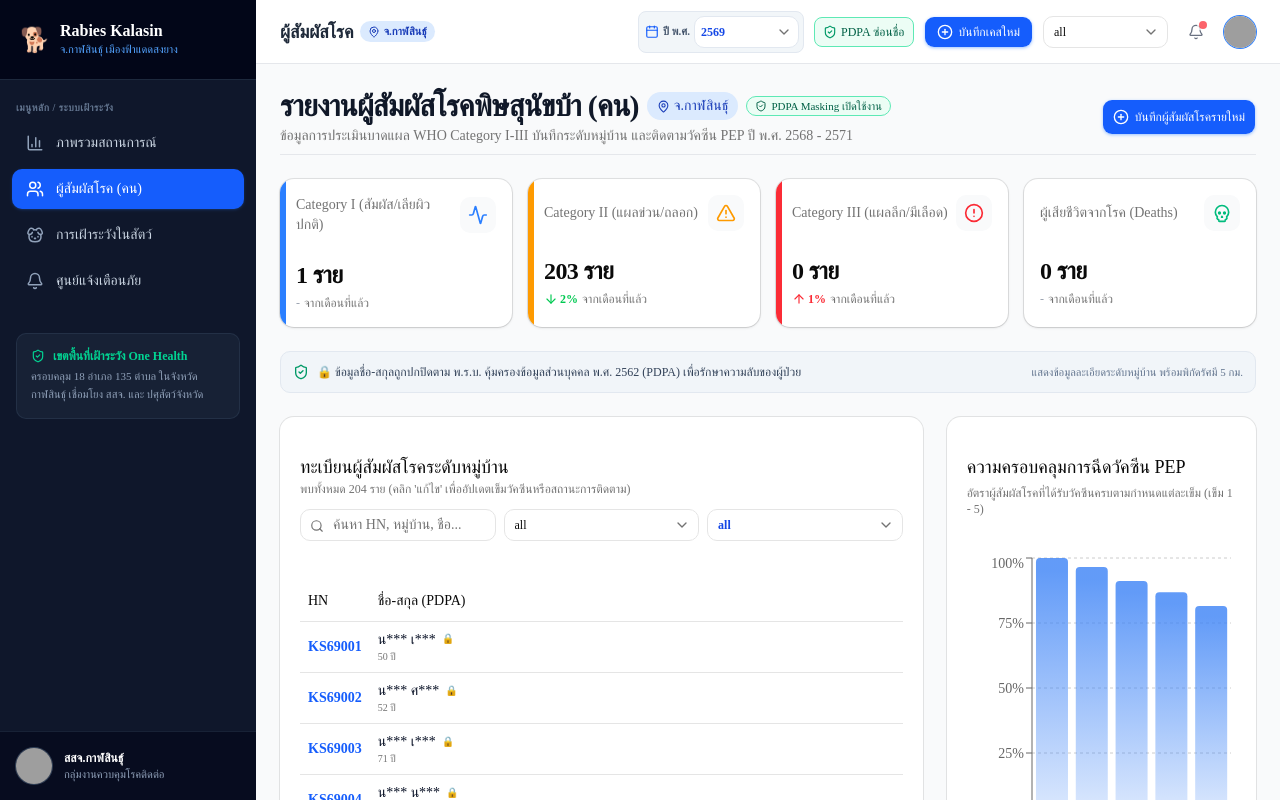
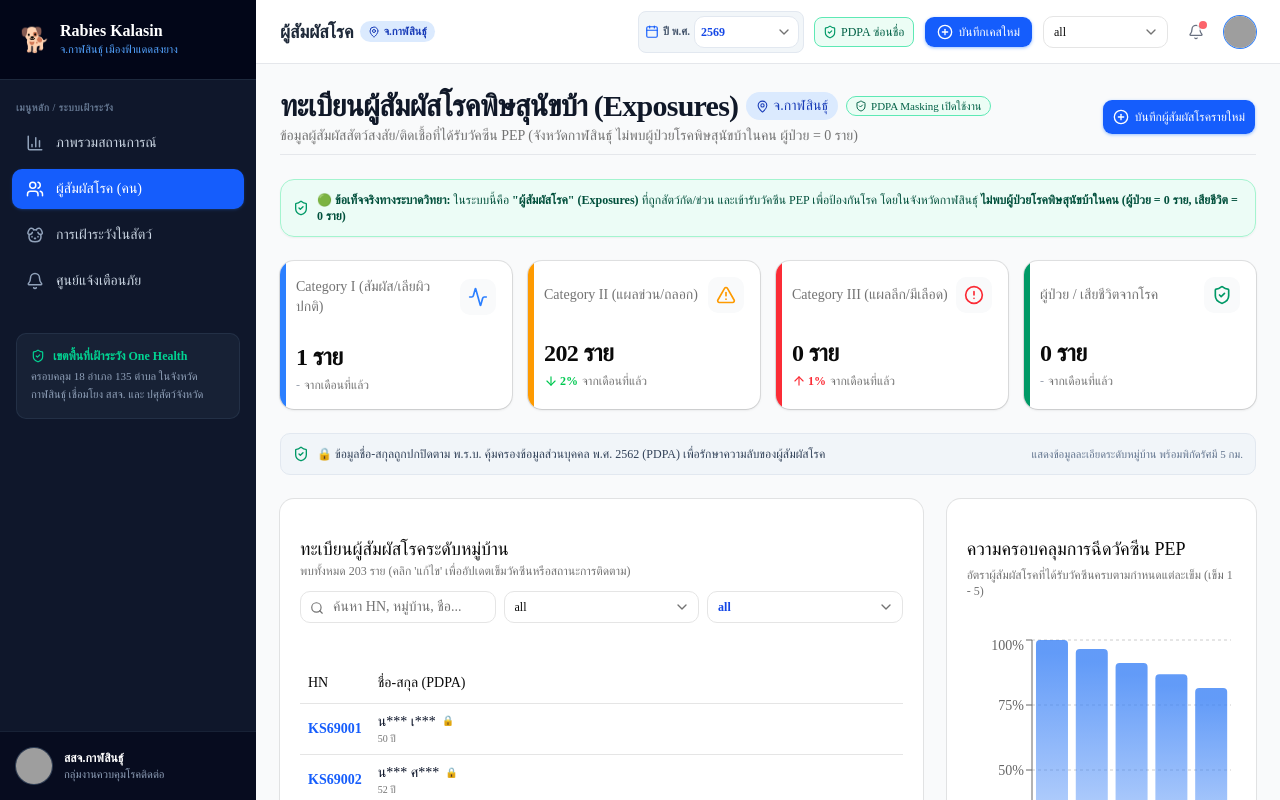
Before and after one commit to cdkls46000-sketch/rabies-dashboard, a Next.js app: page /rabies-dashboard/patients in a window 1280 px wide. Built offline with nearby package versions, Linux system fonts and the light colour scheme; grey boxes are pictures that could not be loaded.

Commit message:
fix: clarify 0 human rabies cases, distinguish exposures (133) from patients across all pages

```diff
--- a/src/app/alerts/page.tsx
+++ b/src/app/alerts/page.tsx
@@ -27,7 +27,7 @@ const alertRules = [
   { id: 2, level: 'critical', desc: 'ผู้สัมผัสโรคบาดแผลระดับ 3 (Cat III) ขาดนัดฉีดวัคซีนหรือไม่ได้ RIG ภายใน 24 ชม.' },
   { id: 3, level: 'critical', desc: 'พบผู้สัมผัสโรคถูกสัตว์ที่ยืนยันผลบวกกัดในพื้นที่' },
   { id: 4, level: 'urgent', desc: 'มีรายงานสัตว์สงสัยเพิ่มขึ้นผิดปกติ (>50% เทียบสัปดาห์ก่อน)' },
-  { id: 5, level: 'urgent', desc: 'พบผู้ป่วยถูกสัตว์จรจัดไม่ทราบประวัติกัดมากกว่า 3 รายในตำบลเดียวกัน' },
+  { id: 5, level: 'urgent', desc: 'พบผู้สัมผัสโรคถูกสัตว์จรจัดไม่ทราบประวัติกัดมากกว่า 3 รายในตำบลเดียวกัน' },
   { id: 6, level: 'warning', desc: 'ความครอบคลุมการฉีดวัคซีนสัตว์ในระดับอำเภอต่ำกว่าเกณฑ์ความปลอดภัย (<80%)' },
   { id: 7, level: 'warning', desc: 'คลังสำรองวัคซีนป้องกันโรคพิษสุนัขบ้า (PVRV/RIG) ใน รพ.สต. หรือ รพช. ต่ำกว่าระดับปลอดภัย' },
 ];
--- a/src/app/page.tsx
+++ b/src/app/page.tsx
@@ -1,6 +1,6 @@
 'use client';
 
-import { BarChart3, Users, Bug, Shield, MapPin, PlusCircle } from 'lucide-react';
+import { Users, Bug, Shield, MapPin, PlusCircle, ShieldCheck, UserCheck } from 'lucide-react';
 import KpiCard from '@/components/dashboard/kpi-card';
 import MapView from '@/components/dashboard/map-view';
 import TrendChart from '@/components/dashboard/trend-chart';
@@ -8,6 +8,7 @@ import SpeciesChart from '@/components/dashboard/species-chart';
 import ProvinceRankChart from '@/components/dashboard/province-rank-chart';
 import AlertList from '@/components/dashboard/alert-list';
 import { Button } from '@/components/ui/button';
+import { Badge } from '@/components/ui/badge';
 import { useData } from '@/context/data-context';
 
 export default function DashboardPage() {
@@ -33,33 +34,63 @@ export default function DashboardPage() {
           onClick={() => setIsNewCaseOpen(true)}
           className="w-full sm:w-auto bg-blue-600 hover:bg-blue-700 text-white text-xs h-8 sm:h-9 gap-1.5 shadow-sm shadow-blue-500/20 active:scale-98"
         >
-          <PlusCircle size={15} /> บันทึกเคสผู้สัมผัสโรคใหม่
+          <PlusCircle size={15} /> บันทึกข้อมูลผู้สัมผัสโรคใหม่
         </Button>
       </div>
 
-      {/* KPI Cards in responsive grid */}
+      {/* แถบแจ้งสถานะสำคัญ: ยืนยันไม่มีผู้ป่วยในคน มีเฉพาะผู้สัมผัสโรค */}
+      <div className="p-3 sm:p-4 bg-gradient-to-r from-emerald-50 via-teal-50 to-emerald-50 border border-emerald-200 rounded-xl flex flex-col sm:flex-row sm:items-center justify-between gap-2.5 shadow-xs">
+        <div className="flex items-start sm:items-center gap-2.5">
+          <div className="w-9 h-9 rounded-full bg-emerald-100 border border-emerald-300 flex items-center justify-center shrink-0 mt-0.5 sm:mt-0">
+            <ShieldCheck className="w-5 h-5 text-emerald-600" />
+          </div>
+          <div>
+            <div className="flex flex-wrap items-center gap-2">
+              <span className="font-bold text-sm sm:text-base text-emerald-950">
+                สถานการณ์ในคน: ไม่พบผู้ป่วยโรคพิษสุนัขบ้า (ผู้ป่วย = 0 ราย)
+              </span>
+              <Badge className="bg-emerald-600 hover:bg-emerald-700 text-white text-[10px] h-5 font-semibold">
+                ปลอดผู้ป่วยในคน 100%
+              </Badge>
+            </div>
+            <p className="text-emerald-800 text-xs mt-0.5 leading-relaxed">
+              ในพื้นที่จังหวัดกาฬสินธุ์ <strong>ไม่มีผู้ป่วยแม้แต่รายเดียว (0 ราย)</strong> มีเฉพาะ <strong>ผู้สัมผัสโรค (133 ราย)</strong> ที่ถูกสัตว์กัด/ข่วน และได้รับการดูแลฉีดวัคซีนป้องกันหลังสัมผัส (PEP) ครบถ้วนตามมาตรฐาน
+            </p>
+          </div>
+        </div>
+        <div className="flex items-center gap-2 sm:flex-col sm:items-end shrink-0 pt-1 sm:pt-0 border-t sm:border-t-0 border-emerald-200/60 text-emerald-800 text-xs">
+          <span className="font-bold text-emerald-900">ผู้เสียชีวิต: 0 ราย</span>
+          <span className="text-[11px] text-emerald-700 font-medium">สสจ.กาฬสินธุ์</span>
+        </div>
+      </div>
+
+      {/* 4 KPI Cards: ผู้ป่วย (0), ผู้สัมผัส (133), สัตว์ผลบวก (32), วัคซีนสัตว์ (84.5%) */}
       <div className="grid gap-3 sm:gap-4 grid-cols-1 sm:grid-cols-2 lg:grid-cols-4">
+        {/* KPI 1: ผู้ป่วยโรคพิษสุนัขบ้าในคน = 0 ราย */}
         <KpiCard
-          title="เคสรายงานทั้งหมด"
-          value={`${dashboardSummary.totalCases.toLocaleString()} ราย`}
-          change={dashboardSummary.totalCasesChange}
-          icon={BarChart3}
+          title="ผู้ป่วยโรคพิษสุนัขบ้า (คน)"
+          value="0 ราย"
+          change={0}
+          icon={UserCheck}
+          colorClass="text-emerald-600"
+        />
+        {/* KPI 2: ผู้สัมผัสโรคสะสม */}
+        <KpiCard
+          title="ผู้สัมผัสโรค (รับวัคซีน PEP)"
+          value={`${dashboardSummary.totalExposures.toLocaleString()} ราย`}
+          change={dashboardSummary.totalExposuresChange}
+          icon={Users}
           colorClass="text-blue-500"
         />
+        {/* KPI 3: สัตว์ตรวจยืนยันผลบวก 32 หัว */}
         <KpiCard
-          title="ผู้สัมผัสโรค (คน)"
-          value={`${dashboardSummary.totalExposures.toLocaleString()} คน`}
-          change={dashboardSummary.totalExposuresChange}
-          icon={Users}
-          colorClass="text-orange-500"
-        />
-        <KpiCard
-          title="สัตว์ตรวจยืนยันผลบวก"
+          title="สัตว์ตรวจยืนยันผลบวก (Lab +)"
           value={`${dashboardSummary.positiveAnimals.toLocaleString()} ตัว`}
           change={dashboardSummary.positiveAnimalsChange}
           icon={Bug}
           colorClass="text-red-500"
         />
+        {/* KPI 4: ความครอบคลุมวัคซีนในสัตว์ */}
         <KpiCard
           title="ความครอบคลุมวัคซีนในสัตว์"
           value={`${dashboardSummary.vaccinationCoverage}%`}
--- a/src/app/patients/page.tsx
+++ b/src/app/patients/page.tsx
@@ -77,7 +77,7 @@ export default function PatientsPage() {
         <div>
           <div className="flex flex-wrap items-center gap-1.5 sm:gap-2">
             <h1 className="text-xl sm:text-2xl md:text-3xl font-bold tracking-tight text-gray-900">
-              รายงานผู้สัมผัสโรคพิษสุนัขบ้า (คน)
+              ทะเบียนผู้สัมผัสโรคพิษสุนัขบ้า (Exposures)
             </h1>
             <span className="text-xs sm:text-sm font-normal px-2.5 py-0.5 sm:py-1 bg-blue-100 text-blue-800 rounded-full flex items-center gap-1 shrink-0">
               <MapPin size={13} /> จ.กาฬสินธุ์
@@ -87,7 +87,7 @@ export default function PatientsPage() {
             </Badge>
           </div>
           <p className="text-xs sm:text-sm text-muted-foreground mt-0.5">
-            ข้อมูลการประเมินบาดแผล WHO Category I-III บันทึกระดับหมู่บ้าน และติดตามวัคซีน PEP ปี พ.ศ. 2568 - 2571
+            ข้อมูลผู้สัมผัสสัตว์สงสัย/ติดเชื้อที่ได้รับวัคซีน PEP (จังหวัดกาฬสินธุ์ ไม่พบผู้ป่วยโรคพิษสุนัขบ้าในคน ผู้ป่วย = 0 ราย)
           </p>
         </div>
 
@@ -99,7 +99,17 @@ export default function PatientsPage() {
         </Button>
       </div>
 
-      {/* KPI Cards */}
+      {/* แถบชี้แจงระบาดวิทยา: ไม่มีผู้ป่วย มีเฉพาะผู้สัมผัสโรค */}
+      <div className="p-3 bg-emerald-50/90 border border-emerald-200 rounded-xl flex items-center justify-between gap-2.5 text-xs shadow-xs">
+        <div className="flex items-center gap-2">
+          <ShieldCheck className="w-4 h-4 text-emerald-600 shrink-0" />
+          <span className="text-emerald-900 text-[11px] sm:text-xs">
+            🟢 <strong>ข้อเท็จจริงทางระบาดวิทยา:</strong> ในระบบนี้คือ <strong>&quot;ผู้สัมผัสโรค&quot; (Exposures)</strong> ที่ถูกสัตว์กัด/ข่วน และเข้ารับวัคซีน PEP เพื่อป้องกันโรค โดยในจังหวัดกาฬสินธุ์ <strong>ไม่พบผู้ป่วยโรคพิษสุนัขบ้าในคน (ผู้ป่วย = 0 ราย, เสียชีวิต = 0 ราย)</strong>
+          </span>
+        </div>
+      </div>
+
+      {/* KPI Cards: Cat I, Cat II, Cat III, ผู้ป่วย/เสียชีวิต = 0 */}
       <div className="grid grid-cols-1 sm:grid-cols-2 lg:grid-cols-4 gap-3 sm:gap-4">
         <KpiCard
           title="Category I (สัมผัส/เลียผิวปกติ)"
@@ -123,11 +133,11 @@ export default function PatientsPage() {
           colorClass="text-red-500"
         />
         <KpiCard
-          title="ผู้เสียชีวิตจากโรค (Deaths)"
-          value={`${categoryCount.deaths} ราย`}
+          title="ผู้ป่วย / เสียชีวิตจากโรค"
+          value="0 ราย"
           change={0}
-          icon={Skull}
-          colorClass="text-emerald-500"
+          icon={ShieldCheck}
+          colorClass="text-emerald-600"
         />
       </div>
 
@@ -141,7 +151,7 @@ export default function PatientsPage() {
           )}
           <span className="text-slate-700 text-[11px] sm:text-xs">
             {isPdpaActive
-              ? '🔒 ข้อมูลชื่อ-สกุลถูกปกปิดตาม พ.ร.บ. คุ้มครองข้อมูลส่วนบุคคล พ.ศ. 2562 (PDPA) เพื่อรักษาความลับของผู้ป่วย'
+              ? '🔒 ข้อมูลชื่อ-สกุลถูกปกปิดตาม พ.ร.บ. คุ้มครองข้อมูลส่วนบุคคล พ.ศ. 2562 (PDPA) เพื่อรักษาความลับของผู้สัมผัสโรค'
               : '🔓 กำลังแสดงชื่อเต็มสำหรับเจ้าหน้าที่ผู้มีสิทธิเข้าถึงข้อมูล (ระมัดระวังการเปิดเผยในที่สาธารณะ)'}
           </span>
         </div>
@@ -297,7 +307,7 @@ export default function PatientsPage() {
                         variant="ghost"
                         size="sm"
                         onClick={() => {
-                          if (confirm(`ต้องการลบข้อมูลผู้ป่วย HN: ${p.hn} ใช่หรือไม่?`)) {
+                          if (confirm(`ต้องการลบข้อมูลผู้สัมผัสโรค HN: ${p.hn} ใช่หรือไม่?`)) {
                             deletePatient(p.hn);
                           }
                         }}
@@ -408,7 +418,7 @@ export default function PatientsPage() {
                               variant="ghost"
                               size="sm"
                               onClick={() => {
-                                if (confirm(`คุณต้องการลบข้อมูลผู้ป่วย HN: ${p.hn} (${getDisplayName(p.name)}) ใช่หรือไม่?`)) {
+                                if (confirm(`คุณต้องการลบข้อมูลผู้สัมผัสโรค HN: ${p.hn} (${getDisplayName(p.name)}) ใช่หรือไม่?`)) {
                                   deletePatient(p.hn);
                                 }
                               }}
@@ -443,7 +453,7 @@ export default function PatientsPage() {
                 💡 ระบบติดตามอัตโนมัติ (Active Surveillance)
               </div>
               <p className="text-[11px] leading-relaxed text-blue-700">
-                เมื่อผู้ป่วยได้รับวัคซีนแต่ละเข็ม เจ้าหน้าที่สามารถกด <strong>&apos;แก้ไข&apos;</strong> เพื่ออัปเดตเป็นเข็มถัดไป (เช่น 2/5, 3/5) หากเกินกำหนดนัด ระบบจะขึ้นเตือนเป็นสถานะ <strong>ขาดนัด</strong> อัตโนมัติ พร้อมส่งสัญญาณเตือนภัย
+                เมื่อผู้สัมผัสโรคได้รับวัคซีนแต่ละเข็ม เจ้าหน้าที่สามารถกด <strong>&apos;แก้ไข&apos;</strong> เพื่ออัปเดตเป็นเข็มถัดไป (เช่น 2/5, 3/5) หากเกินกำหนดนัด ระบบจะขึ้นเตือนเป็นสถานะ <strong>ขาดนัด</strong> อัตโนมัติ พร้อมส่งสัญญาณเตือนภัย
               </p>
             </div>
           </CardContent>
--- a/src/components/dashboard/province-rank-chart.tsx
+++ b/src/components/dashboard/province-rank-chart.tsx
@@ -16,7 +16,7 @@ export default function ProvinceRankChart() {
   return (
     <Card className="w-full h-full">
       <CardHeader>
-        <CardTitle>📊 10 อันดับอำเภอพบเคสสูงสุด (จ.กาฬสินธุ์)</CardTitle>
+        <CardTitle>📊 10 อันดับอำเภอพบเหตุการณ์สูงสุด (จ.กาฬสินธุ์)</CardTitle>
       </CardHeader>
       <CardContent>
         <div className="h-[300px] w-full">
@@ -41,7 +41,7 @@ export default function ProvinceRankChart() {
               <XAxis type="number" />
               <YAxis dataKey="province" type="category" tick={{ fontSize: 12 }} />
               <Tooltip />
-              <Bar dataKey="cases" name="จำนวนเคส" fill="url(#colorCases)" radius={[0, 4, 4, 0]} barSize={20} />
+              <Bar dataKey="cases" name="จำนวนเหตุการณ์ (สัมผัส+สัตว์)" fill="url(#colorCases)" radius={[0, 4, 4, 0]} barSize={20} />
             </BarChart>
           </ResponsiveContainer>
         </div>
--- a/src/components/dashboard/trend-chart.tsx
+++ b/src/components/dashboard/trend-chart.tsx
@@ -27,7 +27,7 @@ export default function TrendChart() {
           </Badge>
         </div>
         <p className="text-[11px] text-muted-foreground mt-0.5">
-          เปรียบเทียบจำนวนเคสรายงาน ผู้สัมผัสโรค และสัตว์ที่ตรวจพบเชื้อผลบวก (12 เดือน)
+          เปรียบเทียบรายงานเหตุการณ์รวม ผู้สัมผัสโรค และสัตว์ที่ตรวจพบเชื้อผลบวก (12 เดือน)
         </p>
       </CardHeader>
       <CardContent>
@@ -58,7 +58,7 @@ export default function TrendChart() {
               <Line
                 type="monotone"
                 dataKey="cases"
-                name="จำนวนเคสทั้งหมด"
+                name="รายงานเหตุการณ์รวม (สัตว์+คนสัมผัส)"
                 stroke="#3b82f6"
                 strokeWidth={2}
                 activeDot={{ r: 6 }}
--- a/src/components/forms/edit-patient-dialog.tsx
+++ b/src/components/forms/edit-patient-dialog.tsx
@@ -280,7 +280,7 @@ export function EditPatientDialog() {
               <Input
                 value={notes}
                 onChange={(e) => setNotes(e.target.value)}
-                placeholder="เช่น ผู้ป่วยรับวัคซีนเข็ม 2 ปกติ นัดเข็ม 3 วันที่ 12 ต.ค."
+                placeholder="เช่น ผู้สัมผัสรับวัคซีนเข็ม 2 ปกติ นัดเข็ม 3 วันที่ 12 ต.ค."
                 className="h-8 text-xs"
               />
             </div>
--- a/src/components/layout/header.tsx
+++ b/src/components/layout/header.tsx
@@ -92,7 +92,7 @@ export function Header() {
               ? 'bg-emerald-50 text-emerald-800 border-emerald-300 hover:bg-emerald-100'
               : 'bg-amber-50 text-amber-800 border-amber-300 hover:bg-amber-100'
           }`}
-          title={isPdpaActive ? "PDPA เปิดอยู่: ชื่อผู้ป่วยจะถูก Mask เป็น ส*** ภ*** เพื่อความปลอดภัยตามกฎหมาย" : "โหมดเจ้าหน้าที่: แสดงชื่อผู้ป่วยเต็ม"}
+          title={isPdpaActive ? "PDPA เปิดอยู่: ชื่อผู้สัมผัสโรคจะถูก Mask เป็น ส*** ภ*** เพื่อความปลอดภัยตามกฎหมาย" : "โหมดเจ้าหน้าที่: แสดงชื่อผู้สัมผัสโรคเต็ม"}
         >
           {isPdpaActive ? (
             <>
--- a/src/lib/mock-data.ts
+++ b/src/lib/mock-data.ts
@@ -2731,20 +2731,6 @@ export const patientList: PatientListItem[] = [
     "year": "2569"
   },
   {
-    "hn": "KS69145",
-    "name": "เนื่องจากผู้ป่วยเคยถูกแมวกัดเมื่อ 10 ปีที่แล้ว และได้รับวัคซีนครบตามจำนวน) ครั้งนี้ที่ถูกสุนัขกัด จึงได้รับวัคซีนกระตุ้น 2 เข็ม คือ วันเริ่มต้น (D0) และวันที่ 3 (D3) ดำเนินการสังเกตอาการต่อเนื่อง 14 วัน วันที่ 19 กุมภาพันธ์ –    5 มีนาคม 2569",
-    "age": 42,
-    "exposure_date": "20 กุมภาพันธ์ 2569",
-    "wound_category": "II",
-    "vaccine_status": "5/5",
-    "follow_up_status": "pending",
-    "district": "อ.ยางตลาด",
-    "subdistrict": "ต.นาดี",
-    "village_no": "9",
-    "village_name": "บ้านนาดี หมู่ 9",
-    "year": "2569"
-  },
-  {
     "hn": "KS69146",
     "name": "นางลำใย  ปัสสามาลา",
     "age": 52,
```
Also changed, not shown: src/context/data-context.tsx (+5 -5 lines).
